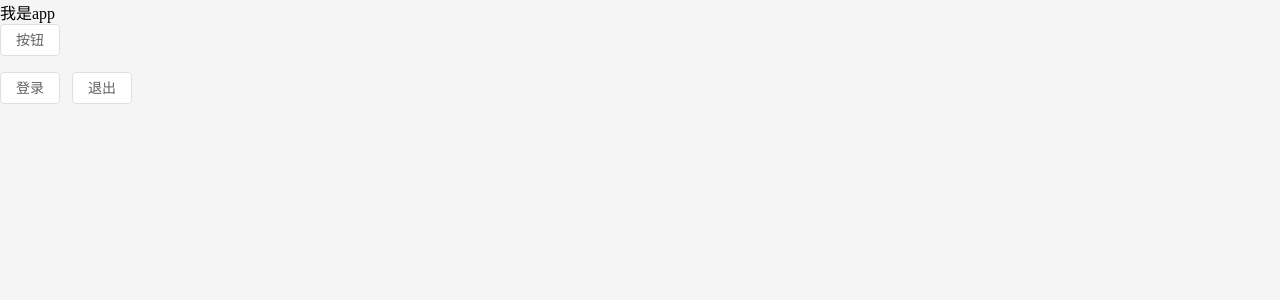
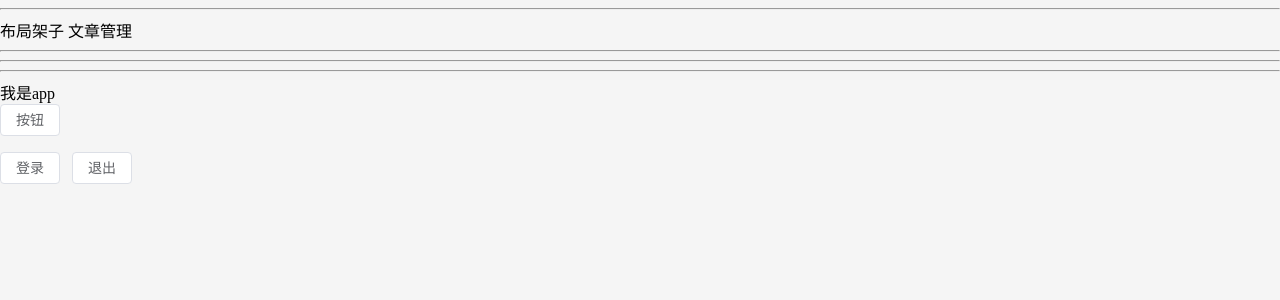
Before and after one commit to azyz/vue-learning, a Vue app: page /article/manage in a window 1280 px wide. Before the commit this address had no page. Shown: the top 300 px of the page. Built offline with nearby package versions, Linux system fonts and the light colour scheme.

Commit message:
路由设计和配置

```diff
--- a/src/App.vue
+++ b/src/App.vue
@@ -1,13 +1,22 @@
 <script setup>
 import { useUserStroe } from '@/stores/pinia'
+const userStore = useUserStroe()
 
-const userStore = useUserStroe()
 </script>
 
 <template>
-  <div>我是app</div>
+  <div>
+    <hr />
+    <router-view></router-view>
+    <hr />
+    <hr />
+    <hr />
+
+    我是app
+  </div>
   <el-button>按钮</el-button>
   <p>{{ userStore.token }}</p>
+
   <el-button @click="userStore.setToken('aadvsdad')">登录</el-button>
   <el-button @click="userStore.removeToken()">退出</el-button>
 </template>
--- a/src/router/index.js
+++ b/src/router/index.js
@@ -7,7 +7,36 @@
 //vite中的环境变量  import.meta.env.BASE_URL  可在vite.config.js中加base配置前缀
 const router = createRouter({
   history: createWebHistory(import.meta.env.BASE_URL),
-  routes: []
+  routes: [
+    { path: '/login', component: () => import('@/views/login/loginPage.vue') }, //登录页
+    {
+      path: '/',
+      component: () => import('@/views/layout/LayoutContainer.vue'),
+      redirect: '/article/manage',
+      children: [
+        {
+          path: '/article/manage',
+          component: () => import('@/views/article/ArticleManage.vue')
+        },
+        {
+          path: '/article/channel',
+          component: () => import('@/views/article/ArticleChannel.vue')
+        },
+        {
+          path: '/user/avatar',
+          component: () => import('@/views/user/UserAvatar.vue')
+        },
+        {
+          path: '/user/password',
+          component: () => import('@/views/user/UserPassword.vue')
+        },
+        {
+          path: '/user/profile',
+          component: () => import('@/views/user/UserProfile.vue')
+        }
+      ]
+    }
+  ]
 })
 
 export default router
--- /dev/null
+++ b/src/views/article/ArticleChannel.vue
@@ -0,0 +1 @@
+<template>文章分类</template>
--- /dev/null
+++ b/src/views/article/ArticleManage.vue
@@ -0,0 +1 @@
+<template>文章管理</template>
--- /dev/null
+++ b/src/views/layout/LayoutContainer.vue
@@ -0,0 +1,6 @@
+<template>
+  <div>
+    布局架子
+    <router-view></router-view>
+  </div>
+</template>
--- /dev/null
+++ b/src/views/login/loginPage.vue
@@ -0,0 +1 @@
+<template>登录页</template>
--- /dev/null
+++ b/src/views/user/UserAvatar.vue
@@ -0,0 +1 @@
+<template>更换头像</template>
--- /dev/null
+++ b/src/views/user/UserPassword.vue
@@ -0,0 +1 @@
+<template>密码重置</template>
--- /dev/null
+++ b/src/views/user/UserProfile.vue
@@ -0,0 +1 @@
+<template>个人详情</template>
```
